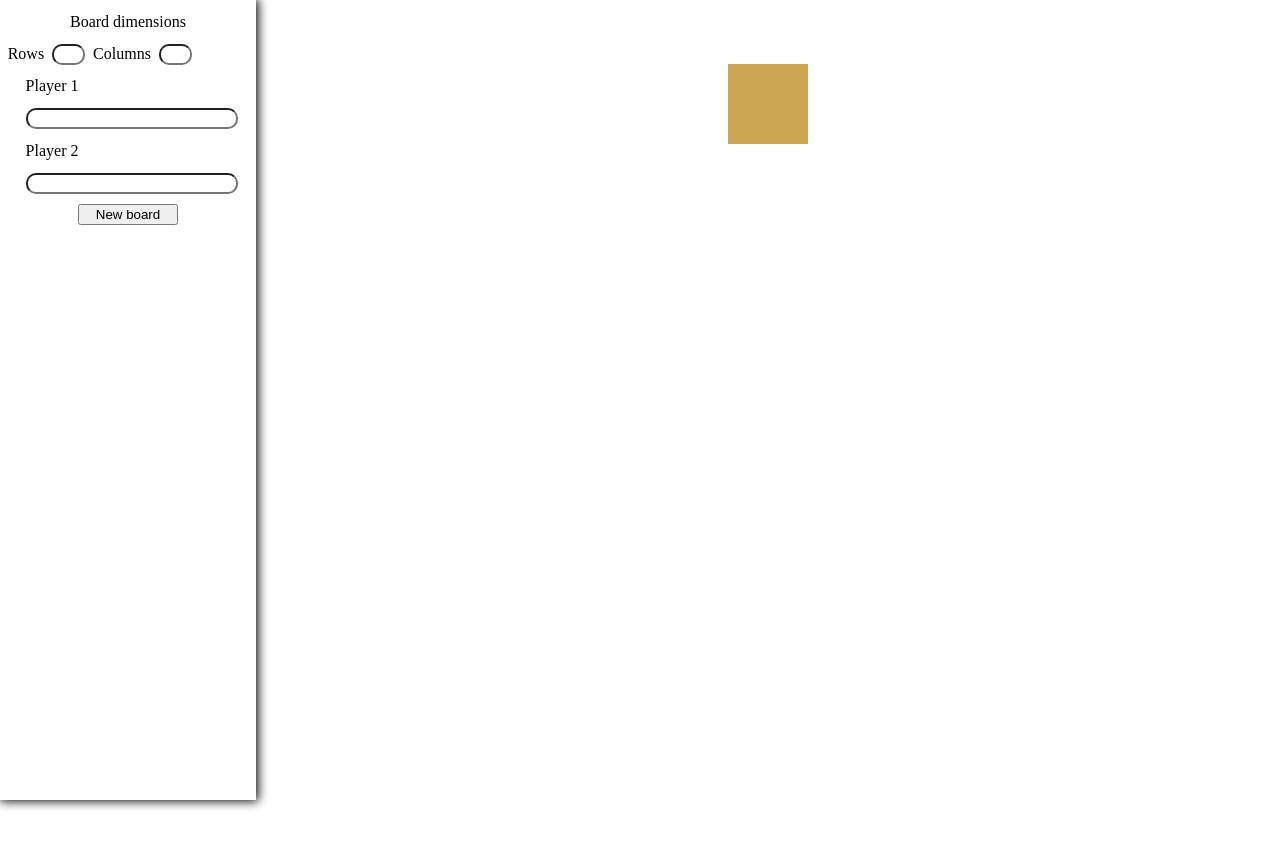
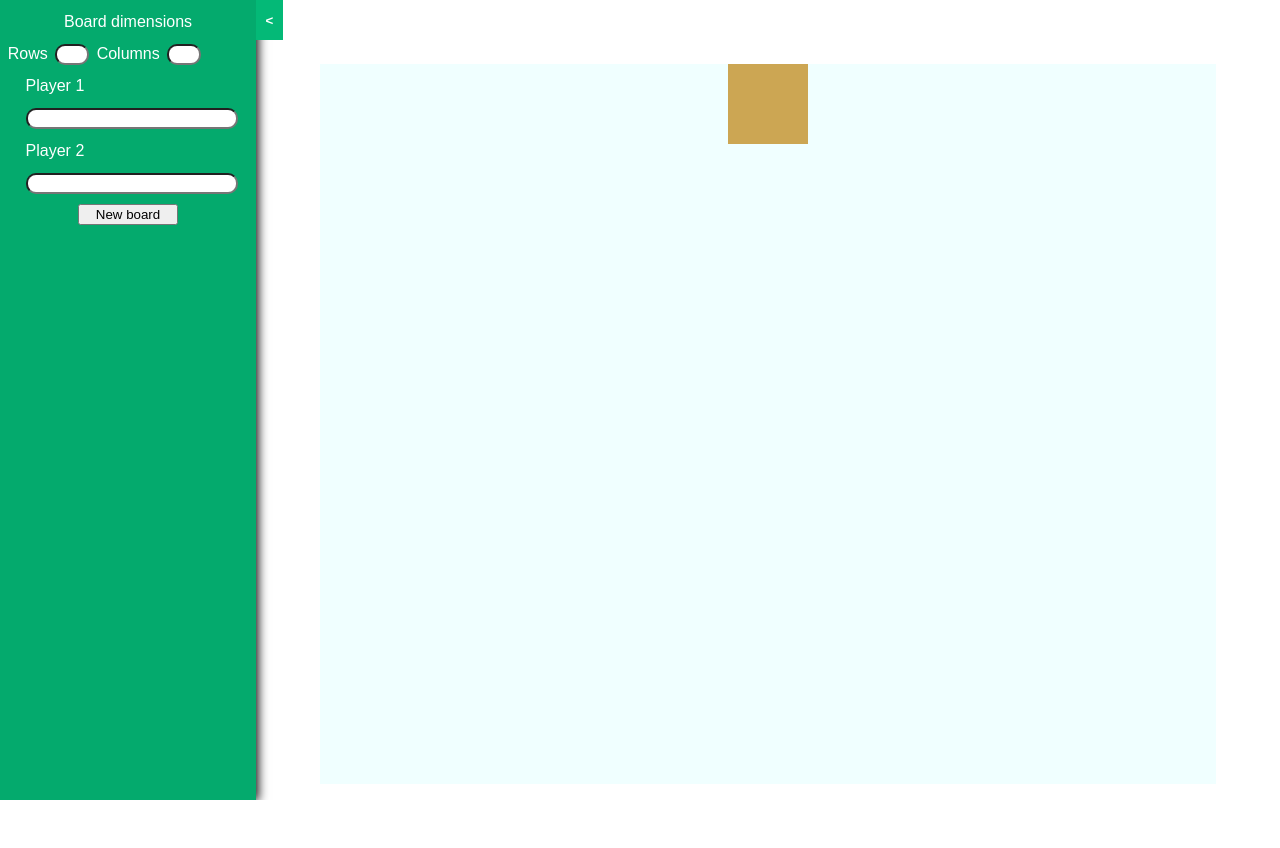
Before and after one commit to decheverriunal/board-games-web, a Next.js app: page / in a window 1280 px wide. Shown: the top 848 px of the page. After the commit the page ends 800 px from the top, so only its background shows below. Built offline with nearby package versions, Linux system fonts and the light colour scheme.

Commit message:
added button to display and hide menu, added more css styling

```diff
--- a/src/components/Board.tsx
+++ b/src/components/Board.tsx
@@ -10,7 +10,7 @@ export default function Board({board, onPlay, isHumanPlaying}: {
 
     const state = board.map((value,index) => {
         const row = value.map((val,ind) => {
-            return <Square color={val} key={ind} cols={value.length} onSquareClick={() => {
+            return <Square color={val} key={ind} cols={Math.max(value.length,board.length)} onSquareClick={() => {
                 if (isHumanPlaying() && board[index][ind] === " ") onPlay(index,ind)
             }} />
         })
@@ -19,7 +19,10 @@ export default function Board({board, onPlay, isHumanPlaying}: {
         </div>
     })
 
-    return <div className='board'>
+    return <div className='board' style={{
+        width: `min(60vw,90vh)`,
+        height: `calc(min(60vw,90vh)*${board.length}/${Math.max(board[0].length,board.length)})`
+    }} >
         {state}
     </div>
 }
@@ -32,8 +35,8 @@ function Square({color, cols, onSquareClick}: {
     return <div
             className="square"
             style={{
-                width: `min(80px,calc(60vw/${cols}))`,
-                height: `min(80px,calc(60vw/${cols}))`
+                width: `min(80px,calc(60vw/${cols}),calc(90vh/${cols}))`,
+                height: `min(80px,calc(60vw/${cols}),calc(90vh/${cols}))`
             }}
             onClick={onSquareClick}>
         <div className={"piece" + color}>
--- a/src/components/Game.css
+++ b/src/components/Game.css
@@ -6,12 +6,18 @@
 .board-div {
     display: inline-block;
     margin: 5%;
+    margin-bottom: 0%;
     position: relative;
     width: 70%;
+    height:fit-content;
+    overflow: auto;
+    overflow-x: hidden;
+    background-color: azure;
 }
 
 @media only screen and (max-width: 1000px) {
     .board-div {
-        margin-left: calc(2% + 200px);
+        margin: 10% auto;
+        z-index: -10;
     }
 }
--- a/src/components/Menu.css
+++ b/src/components/Menu.css
@@ -3,7 +3,15 @@
     height: 100vh;
     position: relative;
     float: left;
-    box-shadow: 1px 0px 10px 1px;
+    box-shadow: 1px 0px 10px 1px black;
+    background-color: rgb(4, 170, 109);
+    color: #ffffff;
+    font-family:Arial, Helvetica, sans-serif;
+    font-weight:500;
+}
+
+.hidden-menu {
+    display: none;
 }
 
 .num-input {
@@ -44,6 +52,22 @@
     display: block;
 }
 
+.display-button {
+    background-color: rgb(4, 185, 119); /* Green */
+    border: none;
+    color: white;
+    font-weight:bold;
+    position: absolute;
+    left: max(200px,20%);
+    width: 2em;
+    height: 3em;
+    z-index: 1;
+}
+
+.button-show {
+    left: 0px;
+}
+
 @media only screen and (max-width: 1000px) {
     .menu {
         width: 200px;
--- a/src/components/Menu.tsx
+++ b/src/components/Menu.tsx
@@ -1,5 +1,6 @@
 "use client"
 
+import { useState } from "react";
 import "./Menu.css"
 
 export default function Menu({ changeRow, changeCol, setNewBoard, setPlayer1, setPlayer2 }:{
@@ -9,6 +10,12 @@ export default function Menu({ changeRow, changeCol, setNewBoard, setPlayer1, se
     setPlayer1: (player: string) => void;
     setPlayer2: (player: string) => void;
 }) {
+
+    const [hide, setHide] = useState(false);
+
+    function hideMenu() {
+        setHide(!hide)
+    }
 
     function handleRowChange(e: React.ChangeEvent<HTMLInputElement>) {
         changeRow(parseInt(e.target.value));
@@ -26,7 +33,9 @@ export default function Menu({ changeRow, changeCol, setNewBoard, setPlayer1, se
         setPlayer2(e.target.value);
     }
 
-    return <div className="menu">
+    return <>
+    <button className={hide ? "display-button button-show" : "display-button"} onClick={hideMenu}>{hide ? ">" : "<"}</button>
+    <div className={hide ? "menu hidden-menu" : "menu"}>
         <label id="dims-label">Board dimensions</label>
         <label className="num-label">Rows</label>
         <input
@@ -66,4 +75,5 @@ export default function Menu({ changeRow, changeCol, setNewBoard, setPlayer1, se
             New board
         </button>
     </div>
+    </>
 }
```
